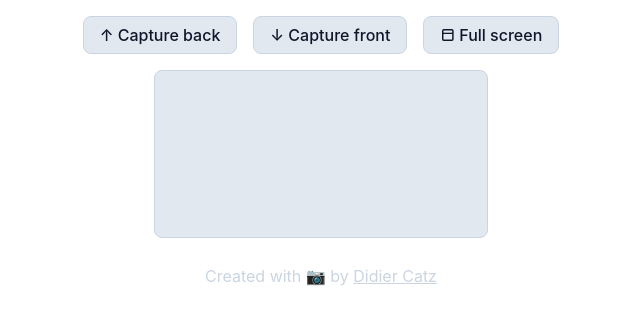
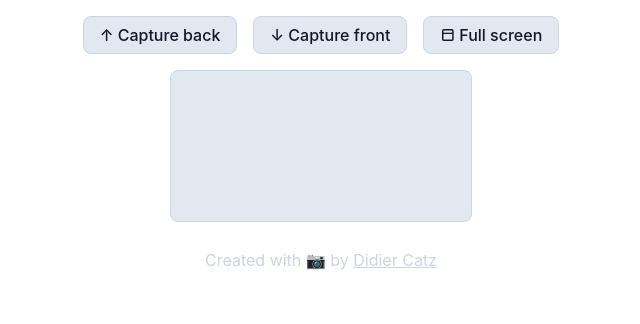
Before and after one commit to didier/phone-as-webcam, a website built with Vite: page index.html in a window 1280 px wide. Shown: the whole page, without its empty margins (319-959 px from the left). Built offline with nearby package versions, Linux system fonts and the light colour scheme.

Commit message:
Update video styling

```diff
--- a/style.css
+++ b/style.css
@@ -32,14 +32,18 @@ video {
   background: var(--neutral);
   padding: 0.5rem 1rem;
   border-radius: 8px;
-  /* margin-right: 0.25rem; */
-  /* margin-bottom: 0.25rem; */
   color: var(--text);
   font-weight: 500;
   cursor: pointer;
   transition: background-color 0.1s ease-out;
   border: 1px solid var(--dark);
   border-radius: 8px;
+}
+
+video {
+  overflow: hidden;
+  padding: 0;
+  object-fit: contain;
 }
 
 button:hover {
```
